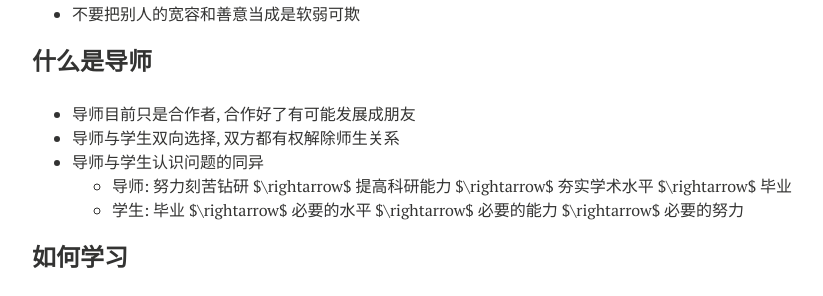
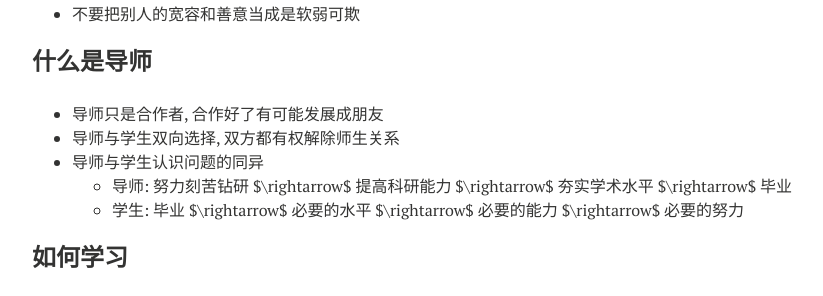
Before and after one commit to xianchaoxiu/xianchaoxiu.github.io, a Jekyll site: the page built from chinese/reading/how/index.md, in a window 1280 px wide and 900 px high, scrolled down 506 px. Shown: the part 157-453 px from the top of the window, without its empty margins (288-1111 px from the left). Built offline with Jekyll 4.4.1, drawn with Linux system fonts in a browser that asks for light colours; nearby versions of some CDN libraries.

Commit message:
Update index.md

```diff
--- a/chinese/reading/how/index.md
+++ b/chinese/reading/how/index.md
@@ -29,7 +29,7 @@ share: false
 
 
 ### 什么是导师
-* 导师目前只是合作者, 合作好了有可能发展成朋友
+* 导师只是合作者, 合作好了有可能发展成朋友
 * 导师与学生双向选择, 双方都有权解除师生关系
 * 导师与学生认识问题的同异
   - 导师: 努力刻苦钻研 $\rightarrow$ 提高科研能力 $\rightarrow$ 夯实学术水平 $\rightarrow$ 毕业
```
